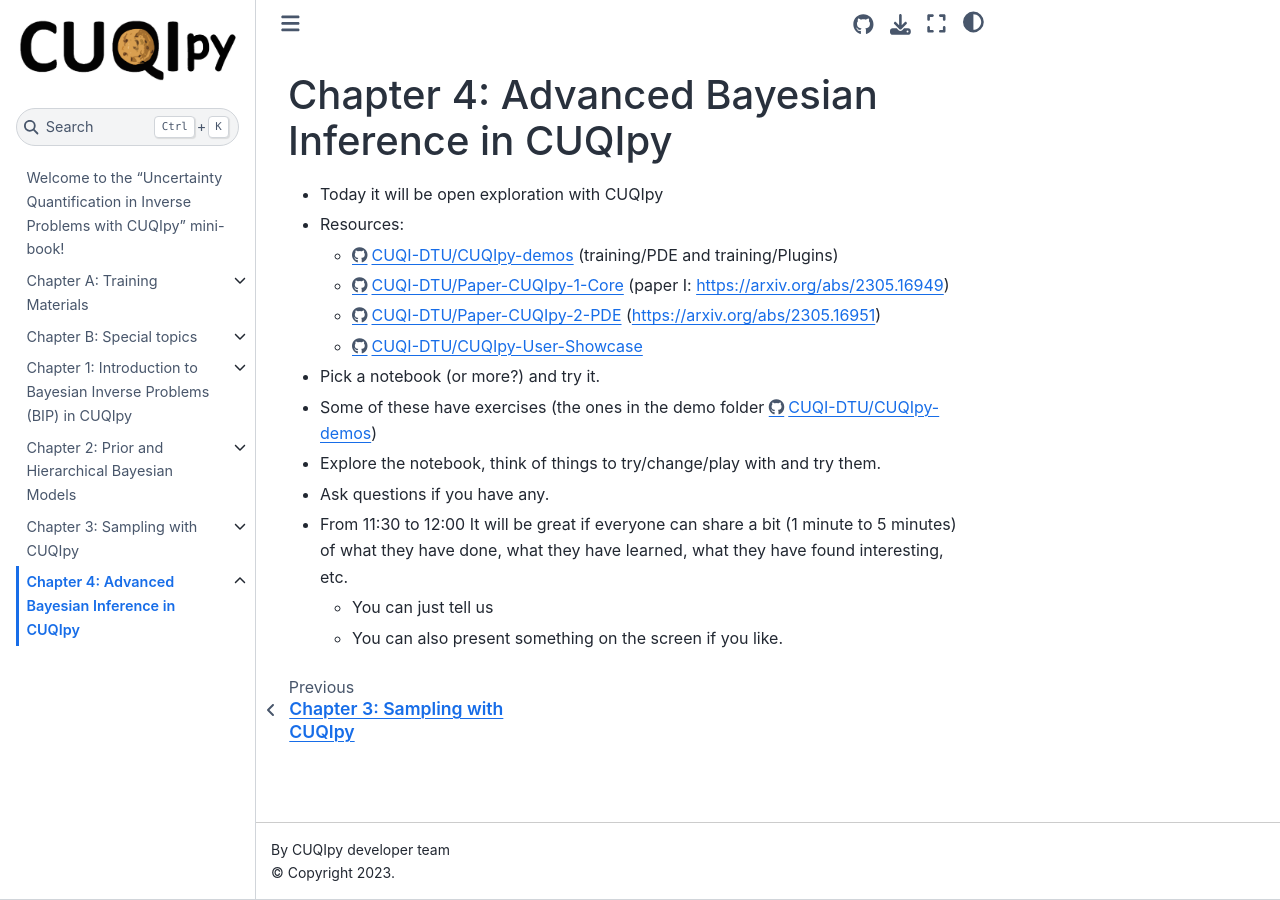
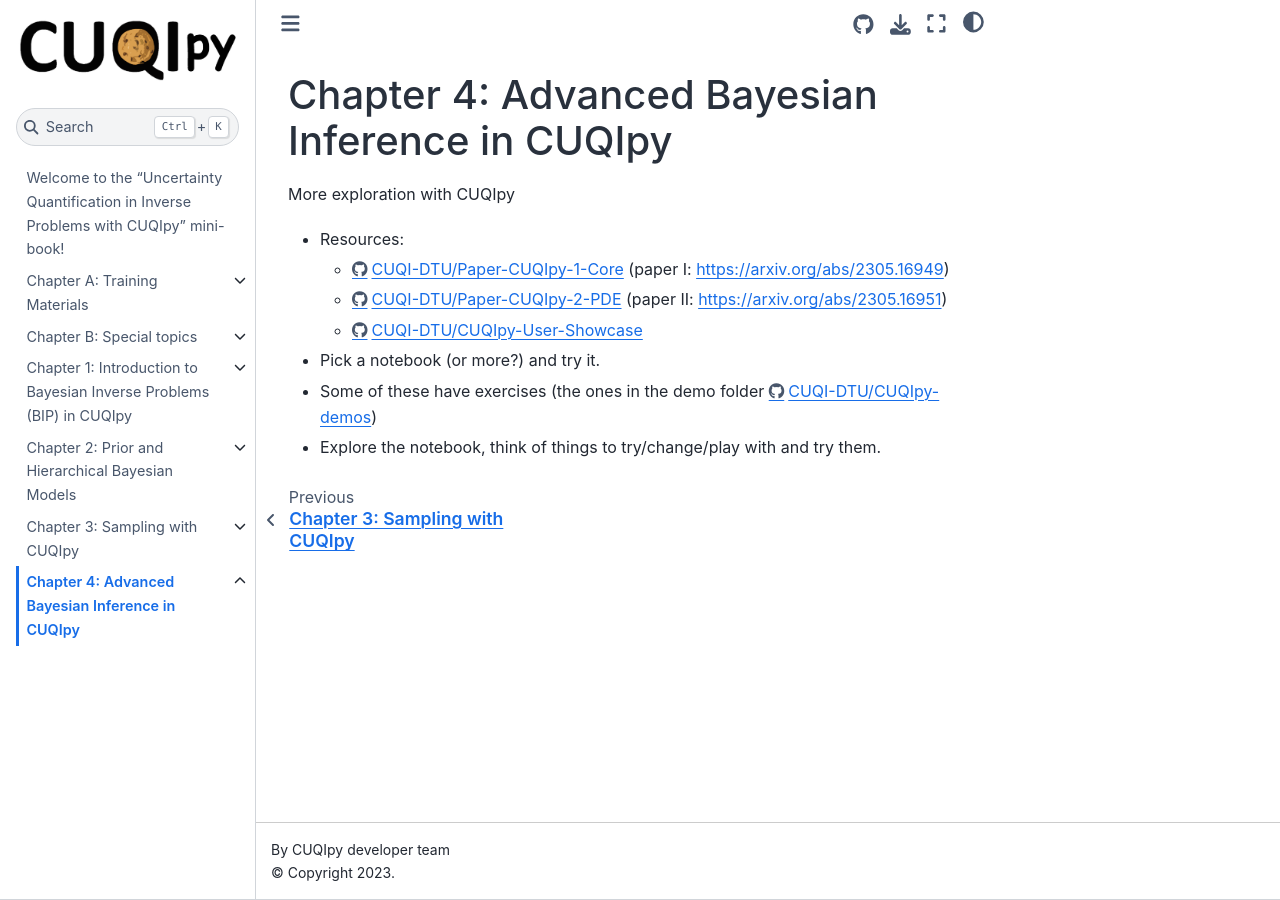
Before and after one commit to amal-ghamdi/CUQI-Book-test, a Jupyter Book: the page built from chapter04/chapter04.md, in a window 1280 px wide. Built offline with Jupyter Book 1.0.4 settings and Sphinx 7.4.7 and the Sphinx Book theme 1.1.4, drawn with Linux system fonts in a browser that asks for light colours; pages that are not in the unit, such as notebooks, are missing from menus.

Commit message:
update chapter 4 intro

```diff
--- a/chapter04/chapter04.md
+++ b/chapter04/chapter04.md
@@ -1,18 +1,13 @@
 # Chapter 4: Advanced Bayesian Inference in CUQIpy
 
 
-- Today it will be open exploration with CUQIpy
+More exploration with CUQIpy
 
 - Resources:
-  - https://github.com/CUQI-DTU/CUQIpy-demos (training/PDE and training/Plugins)
   - https://github.com/CUQI-DTU/Paper-CUQIpy-1-Core (paper I: https://arxiv.org/abs/2305.16949)
-  - https://github.com/CUQI-DTU/Paper-CUQIpy-2-PDE (https://arxiv.org/abs/2305.16951)
+  - https://github.com/CUQI-DTU/Paper-CUQIpy-2-PDE (paper II: https://arxiv.org/abs/2305.16951)
   - https://github.com/CUQI-DTU/CUQIpy-User-Showcase
 
 - Pick a notebook (or more?) and try it.
 - Some of these have exercises (the ones in the demo folder https://github.com/CUQI-DTU/CUQIpy-demos)
 - Explore the notebook, think of things to try/change/play with and try them.
-- Ask questions if you have any.
-- From 11:30 to 12:00 It will be great if everyone can share a bit (1 minute to 5 minutes) of what they have done, what they have learned, what they have found interesting, etc.
-    - You can just tell us
-    - You can also present something on the screen if you like.
```
